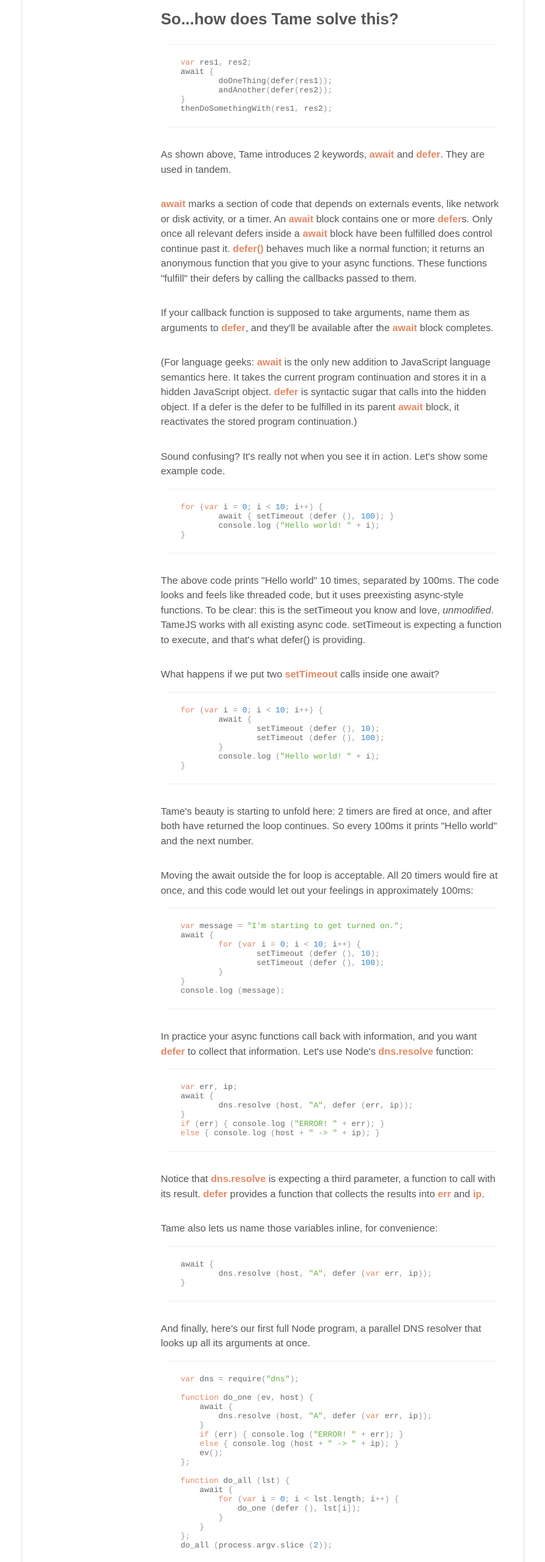
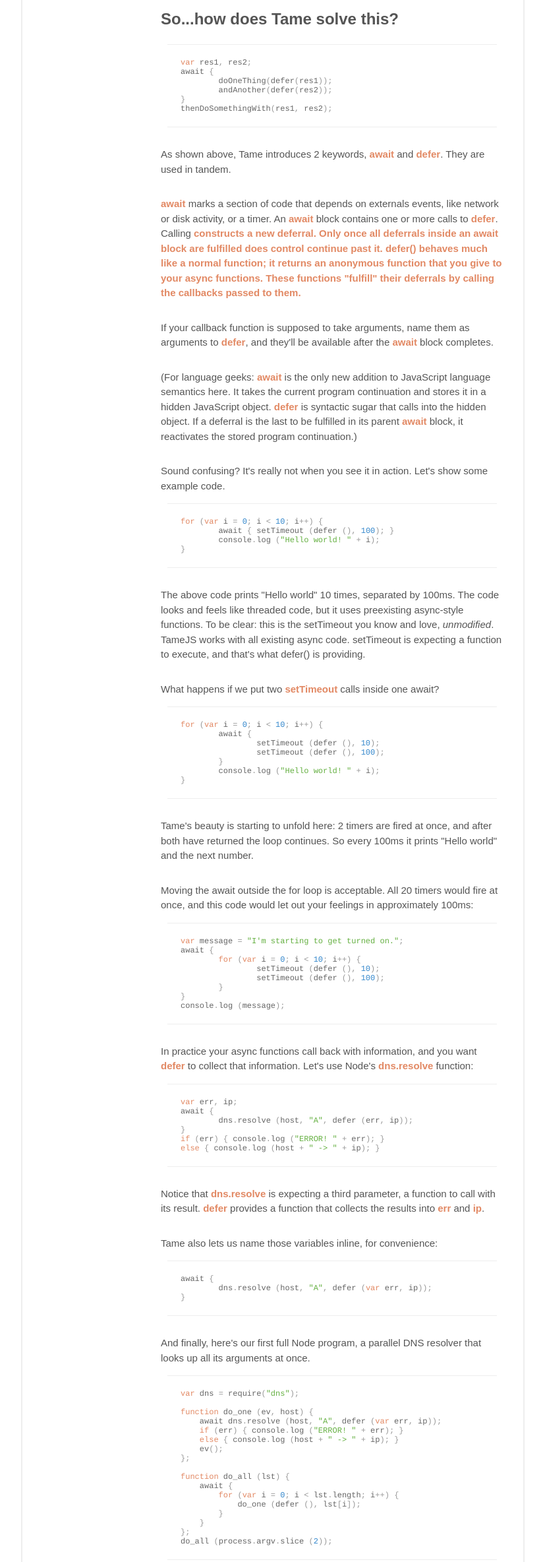
Before and after one commit to maxtaco/tamejs, a website: page web/index.html in a window 1280 px wide. Shown: the part 2311-4679 px from the top of the page at 66% size, without its empty margins (238-1065 px from the left). Drawn offline with nearby package versions, Linux system fonts and the light colour scheme.

Commit message:
clean up the glossy page

```diff
--- a/web/index.html
+++ b/web/index.html
@@ -154,11 +154,11 @@
 
 				<p>
 					<span class="code_term">await</span> marks a section of code that depends on externals events, like network or disk activity, or a timer.
-					An <span class="code_term">await</span> block contains one or more <span class="code_term">defer</span>s.
-					Only once all relevant defers
-					inside a <span class="code_term">await</span> block have been fulfilled does control continue past it.
+					An <span class="code_term">await</span> block contains one or more calls to <span class="code_term">defer</span>. Calling
+					<span class="code_term">constructs a new deferral. Only once all deferrals
+					inside an <span class="code_term">await</span> block are fulfilled does control continue past it.
 					<span class="code_term">defer()</span> behaves much like a normal function; it
-					returns an anonymous function that you give to your async functions.  These functions "fulfill" their defers
+					returns an anonymous function that you give to your async functions.  These functions "fulfill" their deferrals
 					by calling the callbacks passed to them.
 				</p>
 				<p>
@@ -168,7 +168,7 @@
 				<p>
 					(For language geeks: <span class="code_term">await</span> is the only new addition to JavaScript language semantics here.  It takes the current program
 					continuation and stores it in a hidden JavaScript object.
-					<span class="code_term">defer</span> is syntactic sugar that calls into the hidden object. If a defer is the defer to be
+					<span class="code_term">defer</span> is syntactic sugar that calls into the hidden object. If a deferral is the last to be
 					fulfilled in its parent <span class="code_term">await</span> block, it reactivates the stored program continuation.)
 				</p>
 				<p>
@@ -253,9 +253,7 @@
 var dns = require("dns");
 
 function do_one (ev, host) {
-    await {
-    	dns.resolve (host, "A", defer (var err, ip));
-    }
+    await dns.resolve (host, "A", defer (var err, ip));
     if (err) { console.log ("ERROR! " + err); }
     else { console.log (host + " -> " + ip); }
     ev();
```
